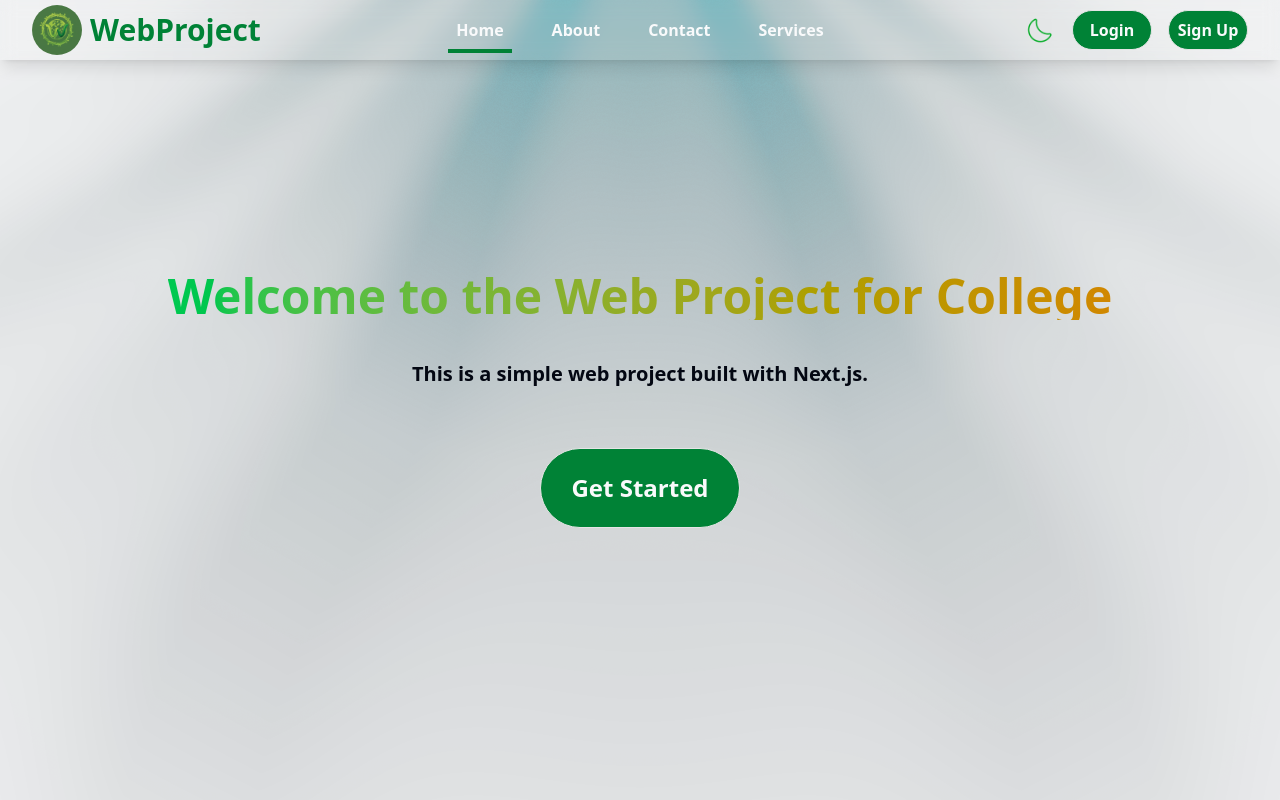
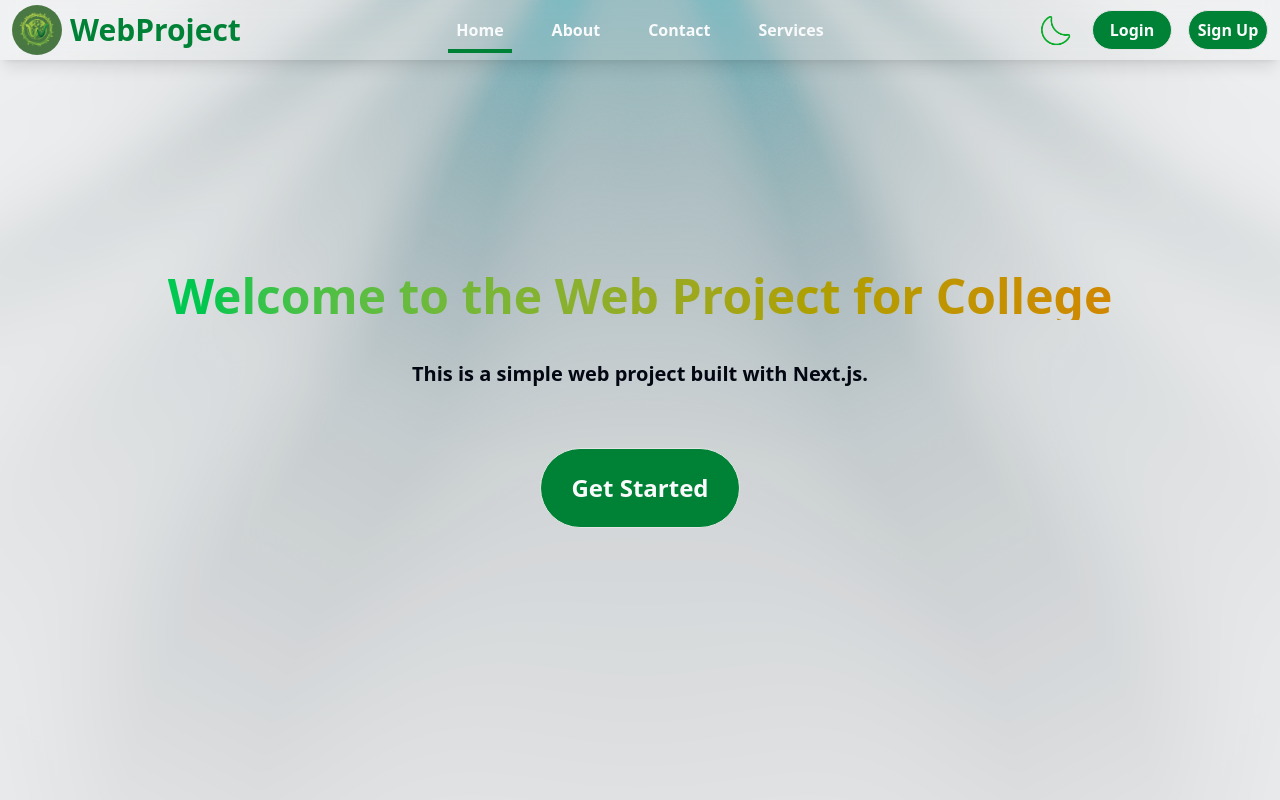
Before and after one commit to 0x-70da/web-project-nextjs, a Next.js app: page / in a window 1280 px wide. Shown: the top 800 px of the page. Built offline with nearby package versions, Linux system fonts and the light colour scheme; no server answers.

Commit message:
refactor: modified header and navbar and more

```diff
--- a/app/layout.tsx
+++ b/app/layout.tsx
@@ -1,7 +1,7 @@
 import type { Metadata } from "next";
 import "./globals.css";
 import LightRays from "@/components/LightRays";
-import Navbar from "@/components/Navbar";
+import Navbar from "@/components/header/Header";
 
 export const metadata: Metadata = {
   title: "Web Project for College",
--- a/components/Navbar.tsx
+++ /dev/null
@@ -1,93 +0,0 @@
-"use client";
-import Image from "next/image";
-import Link from "next/link";
-import { usePathname } from "next/navigation";
-import { useState } from "react";
-
-const Navbar = () => {
-  const pathname = usePathname();
-  const [theme, setTheme] = useState("light");
-  const toggleTheme = () => {
-    document.documentElement.classList.toggle("dark");
-    if (document.documentElement.classList.contains("dark")) {
-      setTheme("dark");
-    } else {
-      setTheme("light");
-    }
-  };
-
-  return (
-    <header className="flex justify-between items-center h-15 w-full p-5 bg-white/10 backdrop-blur-sm text-gray-950 shadow-lg fixed z-1">
-      <section className="flex items-center p-3 w-[20%]">
-        <Link href="/" className="flex items-center">
-          <Image
-            src="/myLogo.png"
-            alt="logo"
-            width={50}
-            height={50}
-            style={{ borderRadius: "50%" }}
-          />
-          <span className="hidden md:inline text-3xl font-bold text-green-700 ml-2">
-            WebProject
-          </span>
-        </Link>
-      </section>
-      <nav className="w-[60%]">
-        <ul className="flex gap-2 md:gap-8 justify-center items-center p-3 w-full">
-          <li>
-            <Link
-              href="/"
-              className={pathname === "/" ? "active-link" : "nav-link"}
-            >
-              Home
-            </Link>
-          </li>
-          <li>
-            <Link
-              href="/about"
-              className={pathname === "/about" ? "active-link" : "nav-link"}
-            >
-              About
-            </Link>
-          </li>
-          <li>
-            <Link
-              href="/contact"
-              className={pathname === "/contact" ? "active-link" : "nav-link"}
-            >
-              Contact
-            </Link>
-          </li>
-          <li>
-            <Link
-              href="/services"
-              className={pathname === "/services" ? "active-link" : "nav-link"}
-            >
-              Services
-            </Link>
-          </li>
-        </ul>
-      </nav>
-      <section className="flex justify-end gap-4 p-3 w-[20%]">
-        <button onClick={toggleTheme} className="cursor-pointer">
-          <Image
-            src={theme === "light" ? "/icons/light.png" : "/icons/dark.png"}
-            alt="Toggle Theme"
-            width={40}
-            height={40}
-          />
-        </button>
-        <div className="hidden md:flex gap-4">
-          <button className="btn">
-            <Link href="/login">Login</Link>
-          </button>
-          <button className="btn">
-            <Link href="/sign-up">Sign Up</Link>
-          </button>
-        </div>
-      </section>
-    </header>
-  );
-};
-
-export default Navbar;
--- /dev/null
+++ b/components/header/Header.tsx
@@ -0,0 +1,36 @@
+import Image from "next/image";
+import Link from "next/link";
+import { cookies } from "next/headers";
+import NavbarSection from "./Navbar";
+import ProfileSection from "./ProfileSection";
+
+const Navbar = async () => {
+  let isLoggedIn = false;
+  const token = (await cookies()).get("token")?.value;
+  if (token) {
+    isLoggedIn = true;
+  }
+
+  return (
+    <header className="flex justify-between items-center h-15 w-full py-5 bg-white/10 backdrop-blur-sm text-gray-950 shadow-lg fixed z-1">
+      <section className="flex items-center p-3 w-[20%]">
+        <Link href="/" className="flex items-center">
+          <Image
+            src="/myLogo.png"
+            alt="logo"
+            width={50}
+            height={50}
+            style={{ borderRadius: "50%" }}
+          />
+          <span className="hidden md:inline text-3xl font-bold text-green-700 ml-2">
+            WebProject
+          </span>
+        </Link>
+      </section>
+      <NavbarSection />
+      <ProfileSection isLoggedIn={isLoggedIn} />
+    </header>
+  );
+};
+
+export default Navbar;
--- /dev/null
+++ b/components/header/Navbar.tsx
@@ -0,0 +1,49 @@
+"use client";
+
+import Link from "next/link";
+import { usePathname } from "next/navigation";
+
+const NavbarSection = () => {
+  const pathname = usePathname();
+
+  return (
+    <nav className="w-[60%]">
+      <ul className="flex gap-2 md:gap-8 justify-center items-center p-3 w-full">
+        <li>
+          <Link
+            href="/"
+            className={pathname === "/" ? "active-link" : "nav-link"}
+          >
+            Home
+          </Link>
+        </li>
+        <li>
+          <Link
+            href="/about"
+            className={pathname === "/about" ? "active-link" : "nav-link"}
+          >
+            About
+          </Link>
+        </li>
+        <li>
+          <Link
+            href="/contact"
+            className={pathname === "/contact" ? "active-link" : "nav-link"}
+          >
+            Contact
+          </Link>
+        </li>
+        <li>
+          <Link
+            href="/services"
+            className={pathname === "/services" ? "active-link" : "nav-link"}
+          >
+            Services
+          </Link>
+        </li>
+      </ul>
+    </nav>
+  );
+};
+
+export default NavbarSection;
--- /dev/null
+++ b/components/header/ProfileSection.tsx
@@ -0,0 +1,45 @@
+"use client";
+
+import Image from "next/image";
+import Link from "next/link";
+import { useState } from "react";
+
+const ProfileSection = ({ isLoggedIn }: { isLoggedIn: boolean }) => {
+  const [theme, setTheme] = useState("light");
+  const toggleTheme = () => {
+    document.documentElement.classList.toggle("dark");
+    if (document.documentElement.classList.contains("dark")) {
+      setTheme("dark");
+    } else {
+      setTheme("light");
+    }
+  };
+  return (
+    <section className="flex justify-end gap-4 p-3 w-[20%]">
+      <button onClick={toggleTheme} className="cursor-pointer hidden md:block">
+        <Image
+          src={theme === "light" ? "/icons/light.png" : "/icons/dark.png"}
+          alt="Toggle Theme"
+          width={40}
+          height={40}
+        />
+      </button>
+      {isLoggedIn ? (
+        <Link href="/me" className="block">
+          <Image src="/icons/account.png" alt="Profile" width={40} height={40} />
+        </Link>
+      ) : (
+        <div className="flex flex-col md:flex-row gap-0 md:gap-4">
+          <button className="btn h-8 w-16 md:h-10 md:w-20 font-normal md:font-bold">
+            <Link href="/login">Login</Link>
+          </button>
+          <button className="btn h-8 w-16 md:h-10 md:w-20 font-normal md:font-bold">
+            <Link href="/sign-up">Sign Up</Link>
+          </button>
+        </div>
+      )}
+    </section>
+  );
+};
+
+export default ProfileSection;
```
Also changed, not shown: public/icons/account.png (added).
